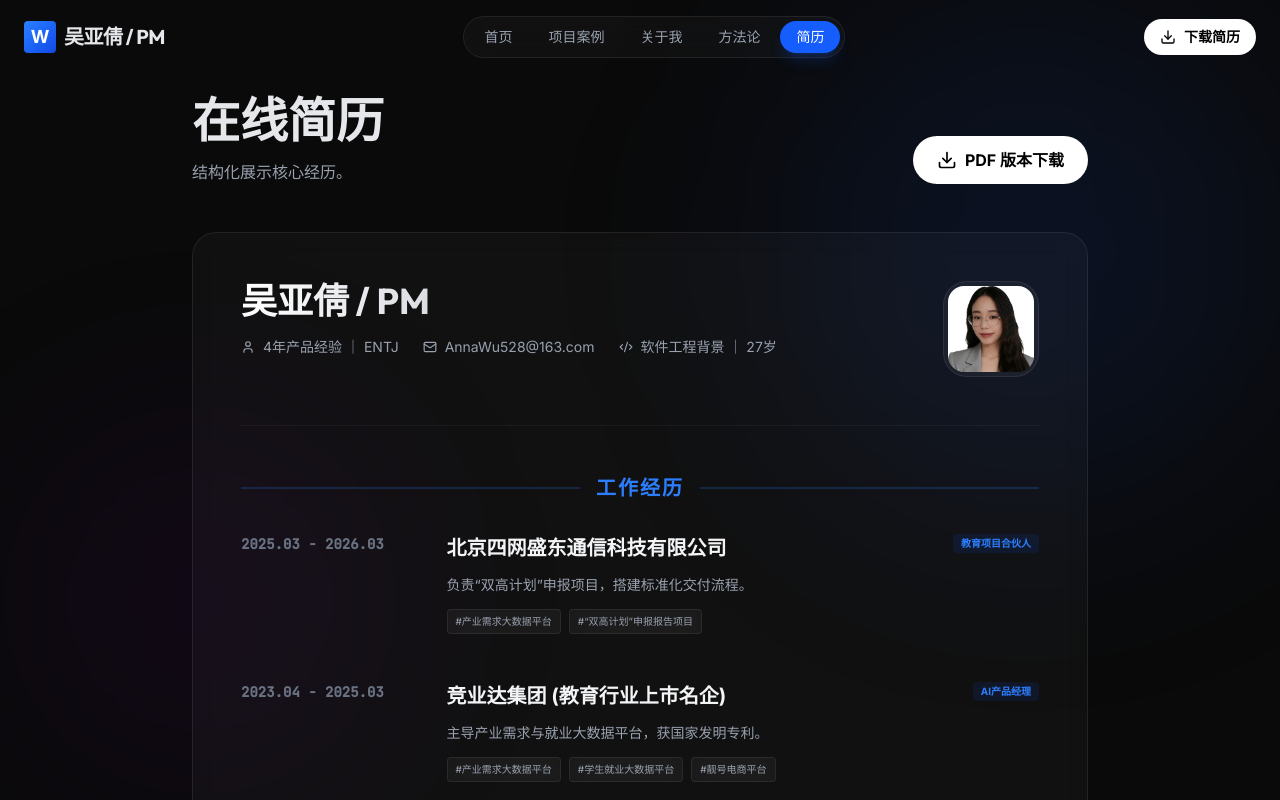
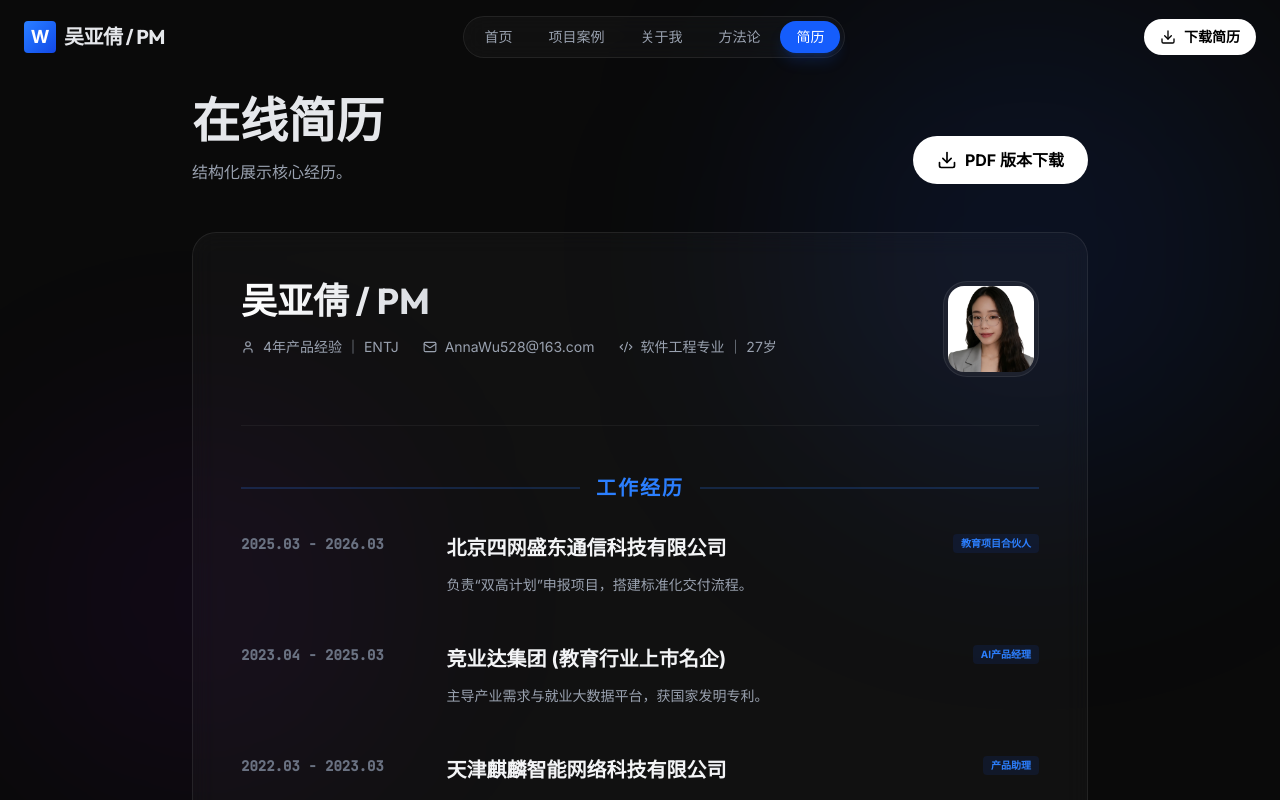
Before and after one commit to yaqianwu40-spec/yaqian2newstar, a React (Vite) app: page / in a window 1280 px wide. Both pictures are taken after a click on the button "简历". Shown: the top 800 px of the page. Built offline with nearby package versions, Linux system fonts and the light colour scheme.

Commit message:
Update App.tsx

```diff
--- a/src/App.tsx
+++ b/src/App.tsx
@@ -679,7 +679,7 @@ function ResumeView() {
               <div className="flex flex-wrap justify-center md:justify-start gap-x-6 gap-y-2 text-sm text-gray-400">
                 <span className="flex items-center gap-2"><User size={14}/> 4年产品经验 ｜ ENTJ</span>
                 <span className="flex items-center gap-2"><Mail size={14}/> {PERSONAL_INFO.email}</span>
-                <span className="flex items-center gap-2"><Code2 size={14}/> 软件工程背景 ｜ 27岁</span>
+                <span className="flex items-center gap-2"><Code2 size={14}/> 软件工程专业 ｜ 27岁</span>
               </div>
            </div>
            <div className="w-24 h-24 rounded-2xl overflow-hidden glass p-1 shrink-0 bg-white/5">
@@ -712,11 +712,11 @@ function ResumeView() {
                     </div>
                     <p className="text-gray-400 text-sm leading-relaxed">{exp.description}</p>
                     {/* Add snippets of projects related to that role */}
-                    <div className="flex gap-2">
+                    {/* <div className="flex gap-2">
                        {PROJECTS.filter(p => p.period.includes(exp.period.slice(0, 4))).map(pj => (
                          <span key={pj.id} className="text-[10px] glass px-2 py-1 rounded text-gray-400">#{pj.title}</span>
                        ))}
-                    </div>
+                    </div>*/}
                   </div>
                </div>
              ))}
```
